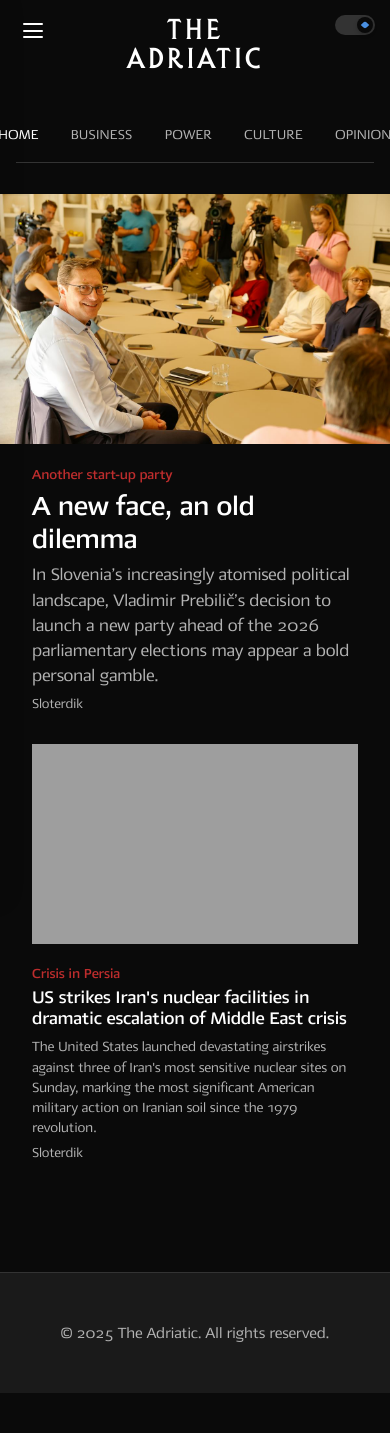
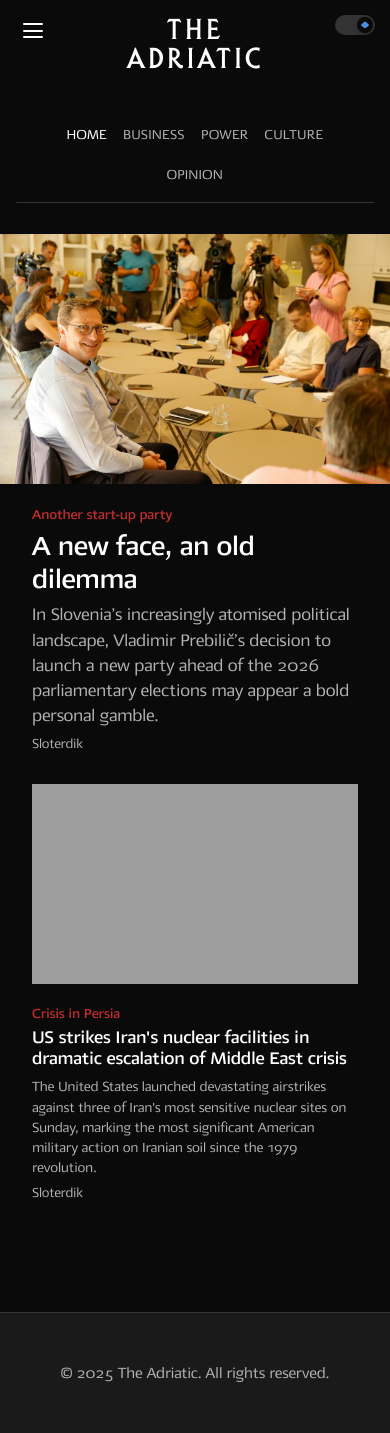
Before and after one commit to tfhoerest/azt, a Jekyll site: the page built from index.html, in a window 390 px wide. Built offline with Jekyll 4.4.1, drawn with Linux system fonts in a browser that asks for light colours; some web fonts are replaced; the list of posts is cut into pages by our own code; before the commit the page ends 1393 px from its top, so only the background shows below that.

Commit message:
Update default.html

```diff
--- a/_layouts/default.html
+++ b/_layouts/default.html
@@ -613,6 +613,14 @@
                 border-bottom: 1px solid var(--z-ds-color-border); /* Keep border here */
             }
 
+            .main-nav {
+    padding-left: var(--z-ds-space-s);
+    padding-right: var(--z-ds-space-s);
+    flex-wrap: wrap;
+    justify-content: center;
+    gap: var(--z-ds-space-s);
+}
+
             .theme-toggle {
                 top: 15px;
                 right: 15px;
```
